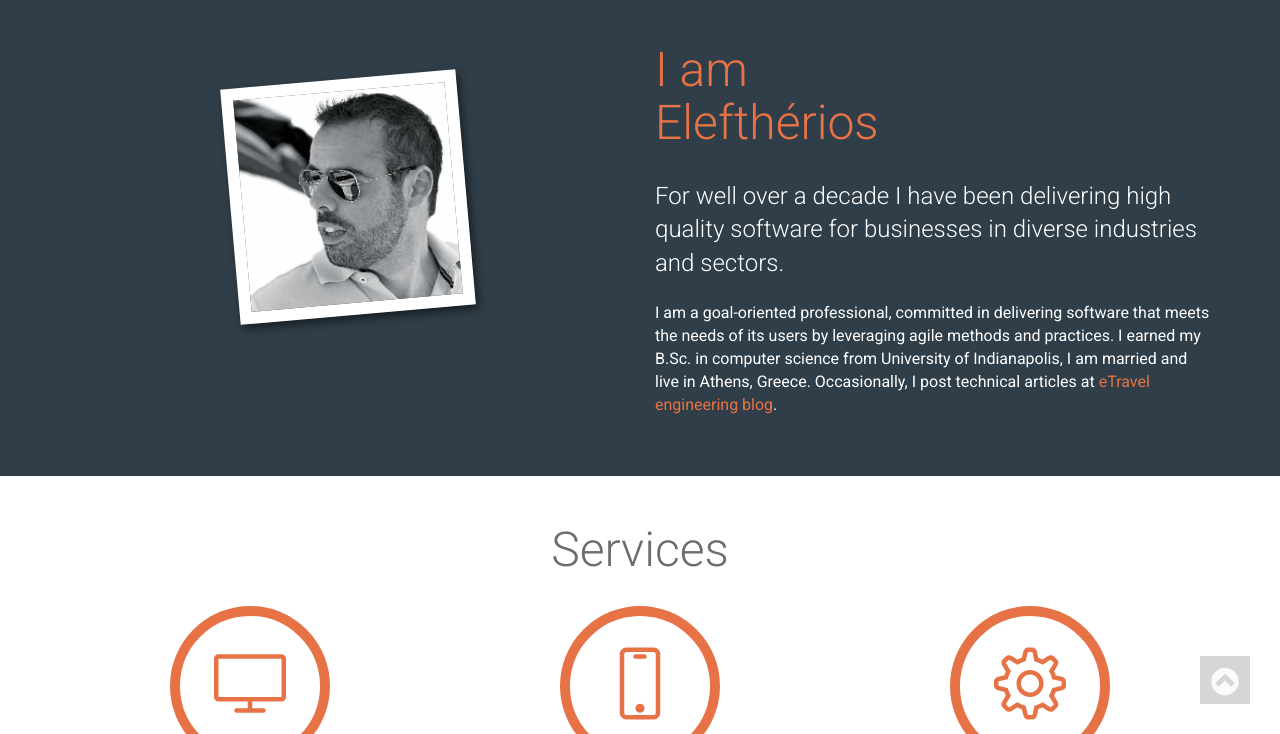
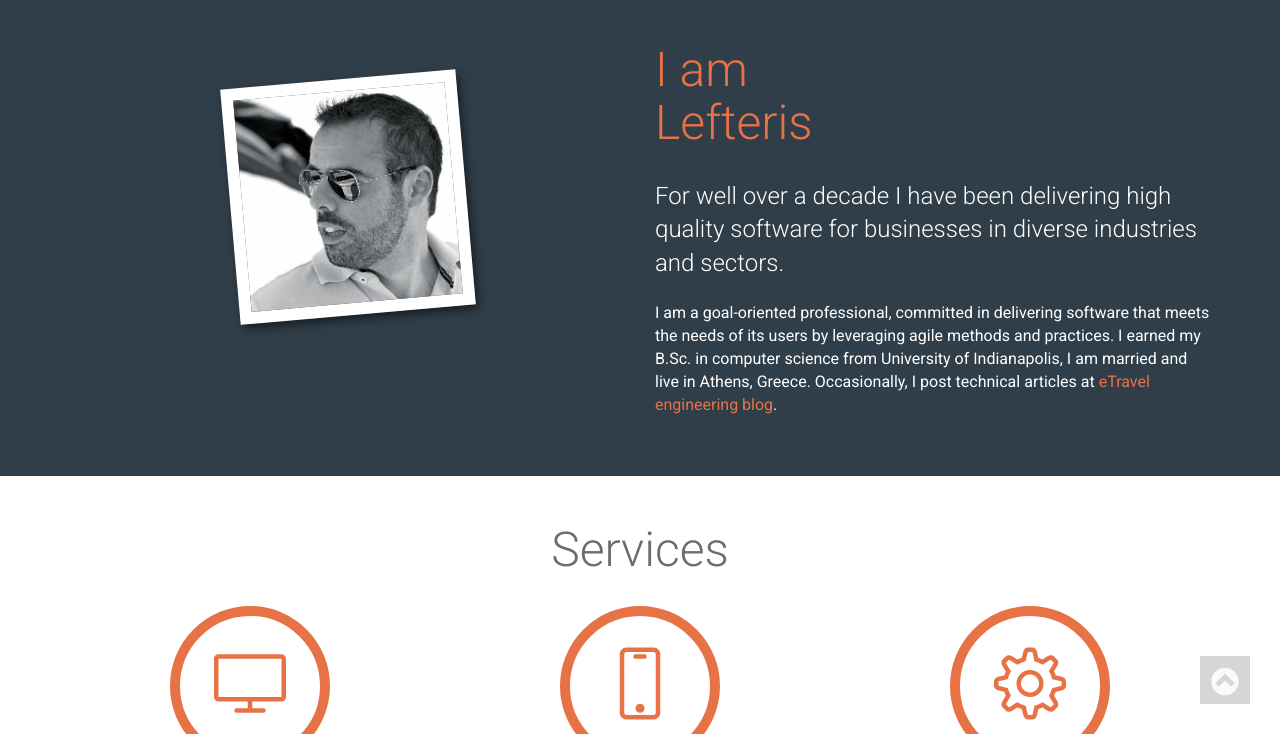
Before and after one commit to laskaridis/laskaridis.github.io, a Jekyll site: the page built from index.html, in a window 1280 px wide and 900 px high, scrolled down 738 px, cut to the strip 166-900 px from the top of the window. Built offline with Jekyll 4.4.1, drawn with Linux system fonts in a browser that asks for light colours; nearby versions of some CDN libraries; some web fonts are replaced; comment, search, counter and statistics services are not loaded.

Commit message:
Change about section

```diff
--- a/_includes/about.html
+++ b/_includes/about.html
@@ -6,7 +6,7 @@
       <img class="img-responsive picture-frame" alt="Lefteris Laskaridis" src="../images/me.jpg"></img>
     </div>
     <div class="col-sm-6 col-xs-12">
-      <h2 class="section-title">I am <br />Elefth&eacute;rios</h2>
+      <h2 class="section-title">I am <br />Lefteris</h2>
 
       <p class="lead">For well over a decade I have been delivering high quality software
       for businesses in diverse industries and sectors.</p>
```
